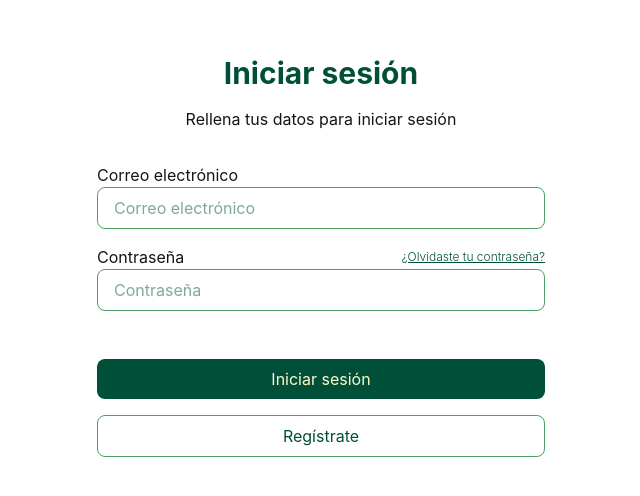
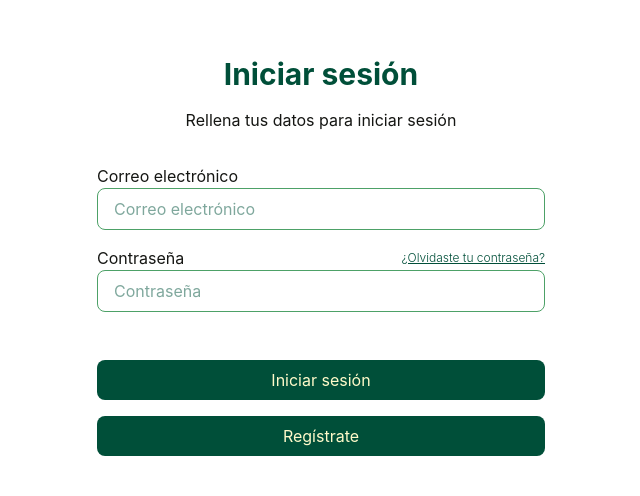
Before and after one commit to Seezly/biyuyo_erp, a Vue app in the folder frontend/: page /login in a window 1280 px wide. Shown: the part 144-640 px from the top of the page, without its empty margins (319-959 px from the left). Built offline with nearby package versions, Linux system fonts and the light colour scheme; no server answers.

Commit message:
update: updated ButtonItem so it can support button type attribute

```diff
--- a/frontend/src/components/ui/ButtonItem.vue
+++ b/frontend/src/components/ui/ButtonItem.vue
@@ -3,7 +3,8 @@ import { computed } from 'vue'
 
 const props = defineProps<{
 	text: string
-	type?: 'primary' | 'secondary' | 'outlined' | 'inverted'
+	variant?: 'primary' | 'secondary' | 'outlined' | 'inverted'
+	type?: 'button' | 'submit' | 'reset'
 	width?: 'full' | 'auto'
 }>()
 
@@ -20,14 +21,16 @@ const widths = {
 }
 
 const buttonClasses = computed(() => [
-	colors[props.type || 'primary'],
+	colors[props.variant || 'primary'],
 	widths[props.width || 'full'],
 	'py-2 px-4 rounded-lg cursor-pointer',
 ])
+
+const types = props.type || 'button'
 </script>
 
 <template>
-	<button :class="buttonClasses">
+	<button :type="types" :class="buttonClasses">
 		{{ $props.text }}
 	</button>
 </template>
```
